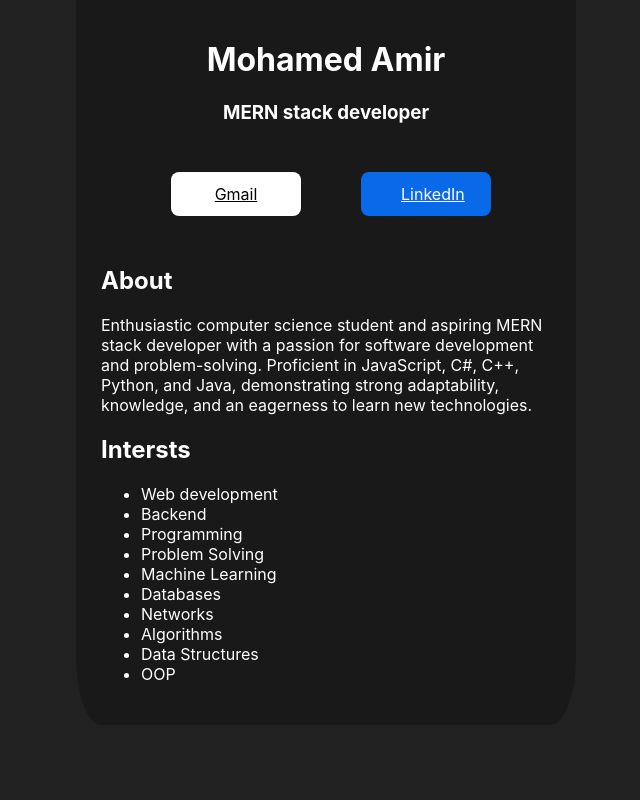
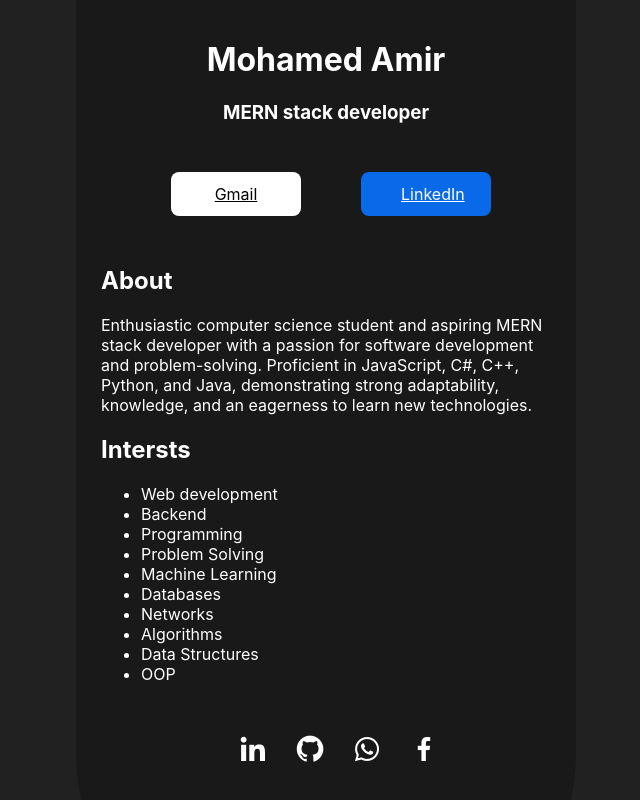
Before and after one commit to Mohamed-Amiir/Reactjs-HandsOn, a React (Create React App) app in the folder App/: page / in a window 1280 px wide. Shown: the part 933-1733 px from the top of the page, without its empty margins (314-954 px from the left). Before the commit the page ends 1658 px from the top, so only its background shows below. Built offline with nearby package versions, Linux system fonts and the light colour scheme.

Commit message:
Portfolio Card is DONE

```diff
--- a/App/public/index.html
+++ b/App/public/index.html
@@ -2,14 +2,20 @@
 <html lang="en">
   <head>
     <meta charset="utf-8" />
-    <link rel="icon" href="%PUBLIC_URL%/favicon.ico" />
+    <!-- <link rel="icon" href="%PUBLIC_URL%/favicon.ico" /> -->
+    <link rel="icon" href="favicon.ico" type="image/x-icon" />
+
+    <link
+      href="https://cdn.jsdelivr.net/npm/boxicons@2.0.5/css/boxicons.min.css"
+      rel="stylesheet"
+    />
     <meta name="viewport" content="width=device-width, initial-scale=1" />
     <meta name="theme-color" content="#000000" />
     <meta
       name="description"
       content="Web site created using create-react-app"
     />
-    <link rel="apple-touch-icon" href="%PUBLIC_URL%/logo192.png" />
+    <!-- <link rel="apple-touch-icon" href="%PUBLIC_URL%/logo192.png" /> -->
     <link rel="manifest" href="%PUBLIC_URL%/manifest.json" />
     <title>React App</title>
   </head>
--- a/App/src/App.css
+++ b/App/src/App.css
@@ -52,6 +52,39 @@ body {
 }
 .container{
   padding:  5%;
+}
+.icon {
+  color: rgb(31, 202, 31);
+  position: relative; /* Adjust positioning */
+}
+.footer {
+  /* box-shadow: 0 1px 8px rgba(228, 230, 233, 0.15); */
+  color: #fff;
+  text-align: center;
+  /* font-weight: var(--font-semi); */
+  padding: 2rem 0;
+}
+
+/* .footer__title {
+  font-size: 2rem;
+  margin-bottom: var(--mb-4);
+} */
+
+
+/* .footer__icon {
+  color: #8e2222;
+  margin: 0 var(--mb-2);
+} */
+
+
+.footer__social-icon {
+  font-size: 200%;
+  margin-left: 25px;
+  color: white;
+}
+
+.footer__social-icon:hover {
+  color: rgb(47, 231, 188);/**/
 }
 /* .match {
   padding: 3px;
--- a/App/src/App.js
+++ b/App/src/App.js
@@ -7,6 +7,7 @@ import Info from "./portfolio/components/Info";
 import About from "./portfolio/components/About";
 import pic from "./portfolio/photo_1_2023-10-22_14-39-42.jpg";
 import Interests from "./portfolio/components/Interests"
+import Footer from "./portfolio/components/Footer";
 
 function App() {
   return (
@@ -16,6 +17,7 @@ function App() {
         <Info />
         <About />
         <Interests/>
+        <Footer/>
       </div>
     </div>
   );
--- /dev/null
+++ b/App/src/portfolio/components/Footer.js
@@ -0,0 +1,27 @@
+import React from "react";
+export default function Footer() {
+  return (
+    <div className="footer">
+      <div class="footer__social">
+        <a
+          href="https://www.linkedin.com/in/mohamed-amiir/"
+          class="footer__social-icon"
+        >
+          <i class="bx bxl-linkedin"></i>
+        </a>
+        <a href="https://github.com/Mohamed22198" class="footer__social-icon">
+          <i class="bx bxl-github"></i>
+        </a>
+        <a href="https://wa.me/+201099523542" class="footer__social-icon">
+          <i class="bx bxl-whatsapp"></i>
+        </a>
+        <a
+          href="https://www.facebook.com/profile.php?id=100009078180663"
+          class="footer__social-icon"
+        >
+          <i class="bx bxl-facebook"></i>
+        </a>
+      </div>
+    </div>
+  );
+}
```
